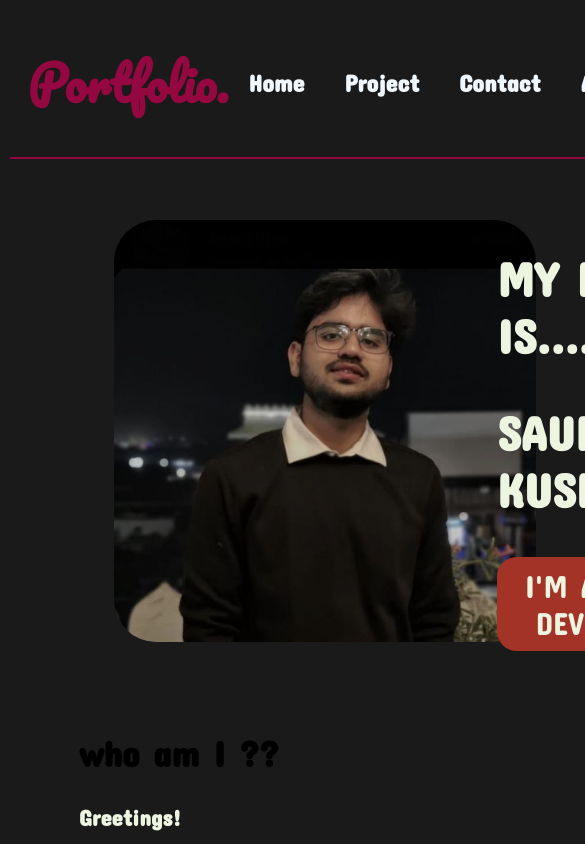
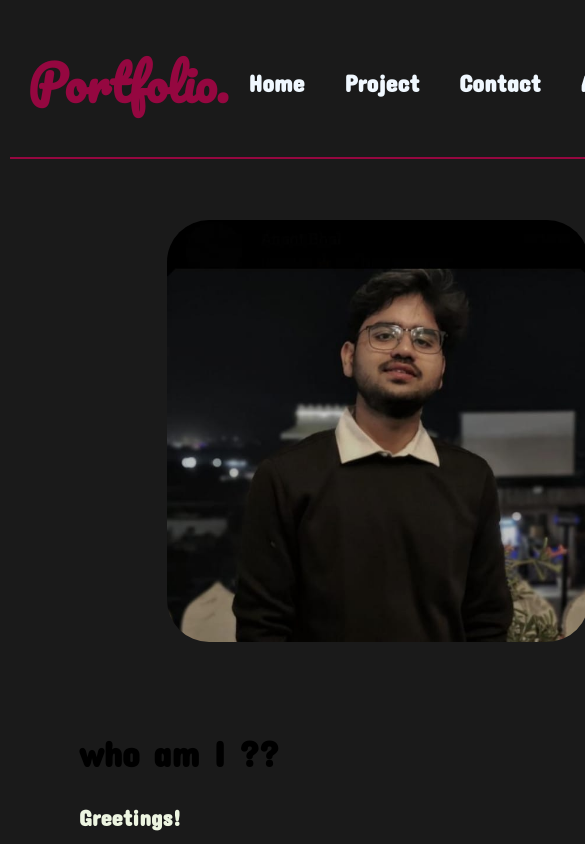
Before and after one commit to Saunakushwaha/Portfolio, a React (Create React App) app: page / in a window 390 px wide. Shown: the top 844 px of the page, 585 px wide, since content can reach past the window. Built offline with nearby package versions, Linux system fonts and the light colour scheme.

Commit message:
responsive hero section

```diff
--- a/src/components/HeroImagestyles.css
+++ b/src/components/HeroImagestyles.css
@@ -30,6 +30,7 @@
 {
     display:flex;
     flex-direction: row;
+    width: 100vh;
 }
 
 .discription{
@@ -67,3 +68,14 @@
     border-radius: 10%;
     left: 10%;
 }
+
+@media screen and (max-width:1440px) {
+    .content
+{
+    display:flex;
+    flex-direction: row;
+    width: 100vh;
+    gap:10rem;
+}
+
+}
```
